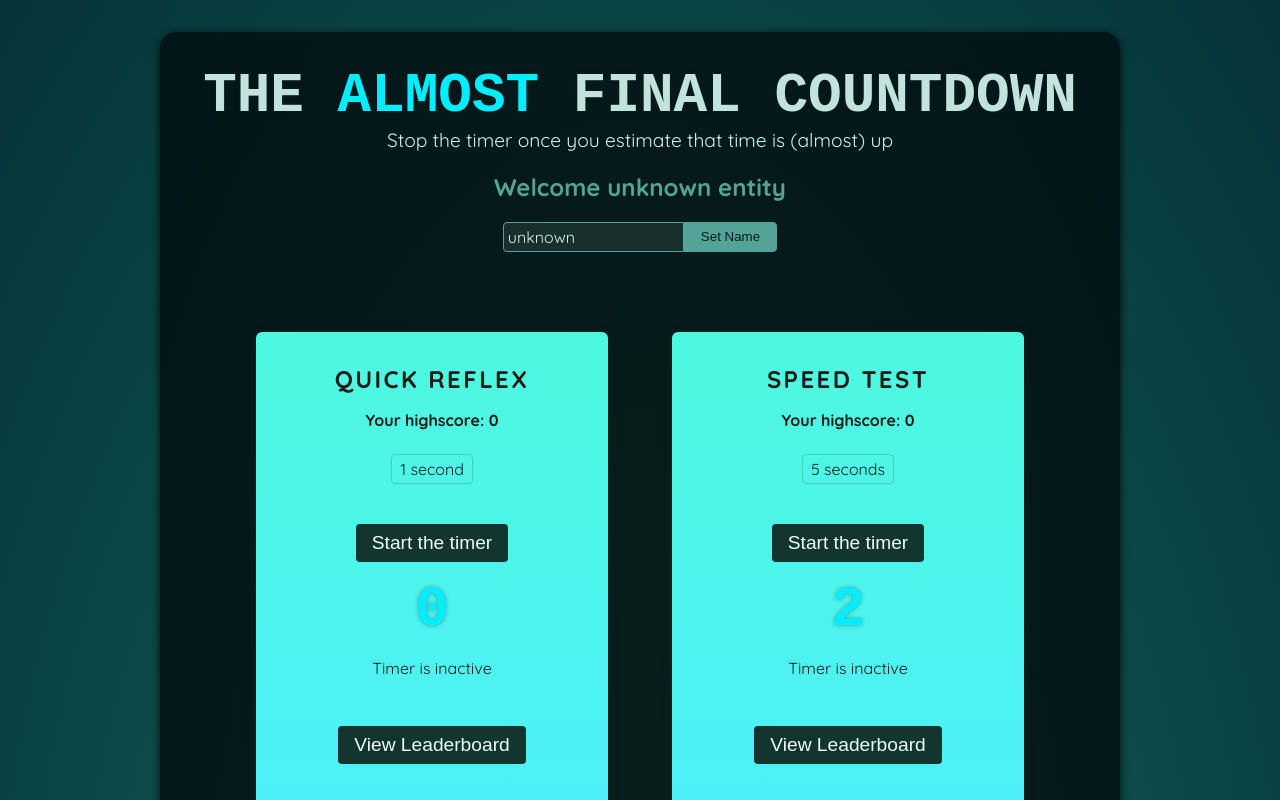
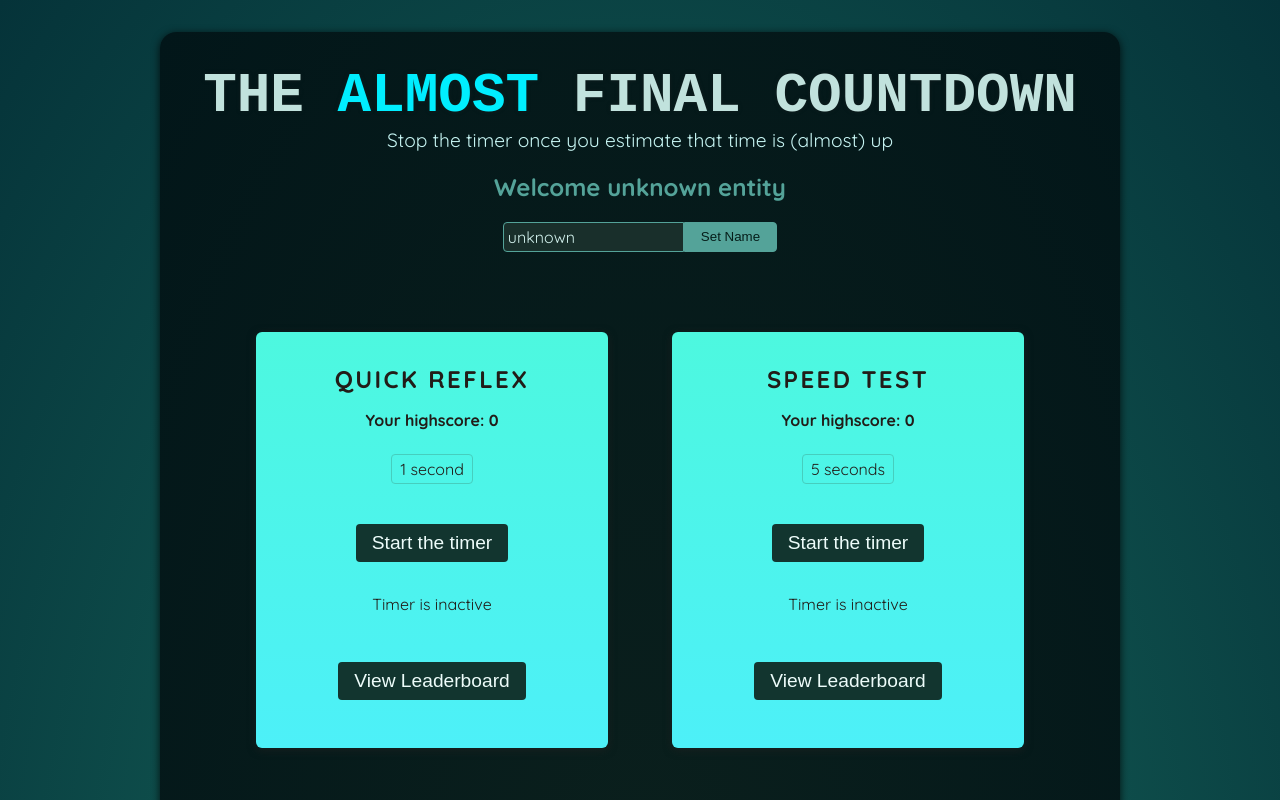
Before and after one commit to fyzanshaik/Timer-Gamer, a React (Vite) app in the folder frontend/: page / in a window 1280 px wide. Shown: the top 800 px of the page. Built offline with nearby package versions, Linux system fonts and the light colour scheme; a web font is replaced by a local one.

Commit message:
added a random timer1

```diff
--- a/frontend/src/components/RandomTimer.tsx
+++ b/frontend/src/components/RandomTimer.tsx
@@ -5,16 +5,22 @@ interface RandomTimerProps {
 }
 
 const RandomTimer: React.FC<RandomTimerProps> = ({ targetTime }) => {
-	const [randNumber, setRandomNumber] = useState<number>(0);
+	const [randNumber, setRandomNumber] = useState<string>('0'); // Change initial state to string for formatting
 
 	useEffect(() => {
 		const interval = setInterval(() => {
-			let newRandomNumber;
+			let newRandomNumber: number;
+
 			do {
-				newRandomNumber = Math.round(Math.random() * targetTime); // Generate random number
+				newRandomNumber = Math.random() * targetTime; // Generate a random number in the range [0, targetTime]
 			} while (newRandomNumber === 1); // Ensure it's not 1
 
-			setRandomNumber(newRandomNumber);
+			// Format number: if it's 1, show as a decimal; otherwise, round to nearest integer
+			if (newRandomNumber === 1) {
+				setRandomNumber(newRandomNumber.toFixed(2)); // Show as a decimal with 2 fixed places
+			} else {
+				setRandomNumber(Math.round(newRandomNumber).toString()); // Round and convert to string for display
+			}
 		}, 100); // Update every 100 milliseconds
 
 		return () => clearInterval(interval); // Cleanup interval on unmount
--- a/frontend/src/components/TimerChallenge.tsx
+++ b/frontend/src/components/TimerChallenge.tsx
@@ -62,7 +62,7 @@ const TimerChallenge: React.FC<TimerChallengeProps> = ({ title, targetTime, high
 				<p>
 					<button onClick={timerIsActive ? handleStop : handleStart}>{timerIsActive ? 'Stop the timer' : 'Start the timer'}</button>
 				</p>
-				<RandomTimer targetTime={targetTime} />
+				{timerIsActive && <RandomTimer targetTime={targetTime} />}
 				<p className={timerIsActive ? 'active' : ''}>{timerIsActive ? 'Timer is running' : 'Timer is inactive'}</p>
 				<p>
 					<button onClick={openLeaderboard}>View Leaderboard</button>
```
